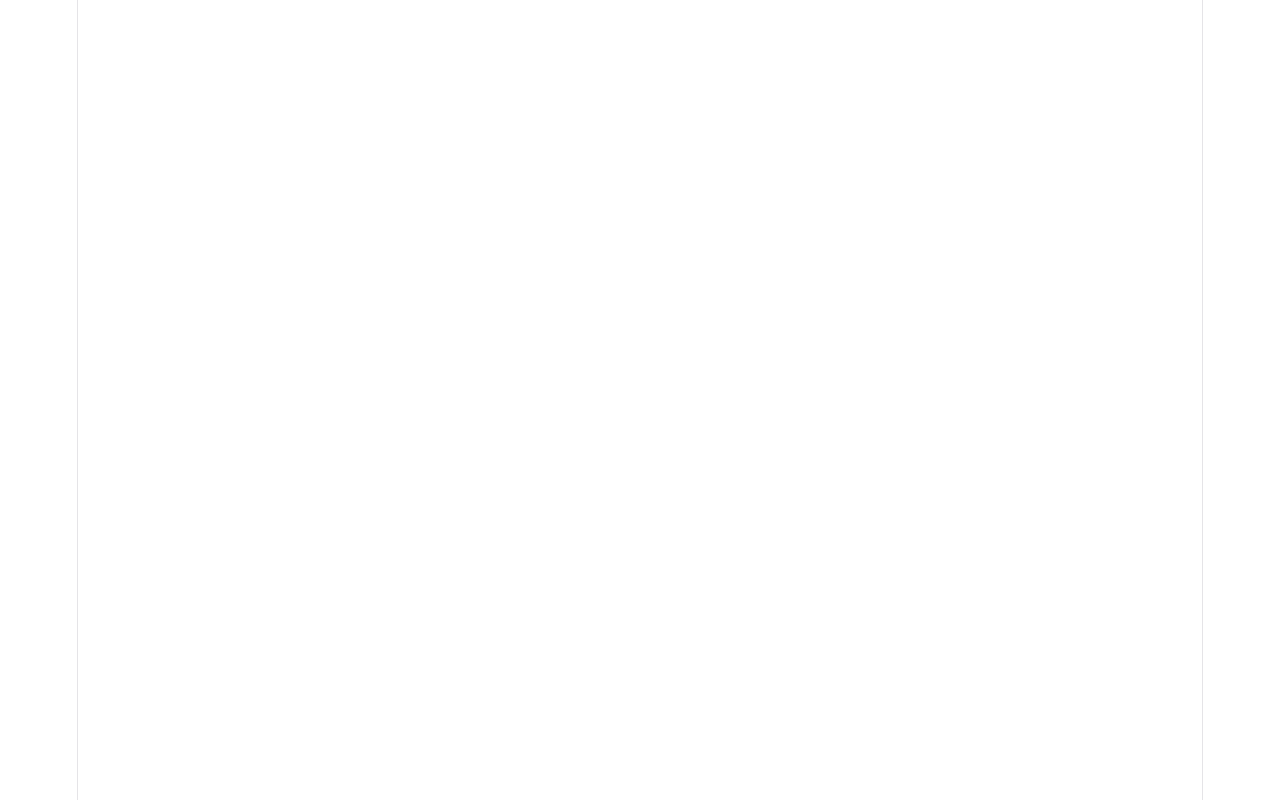
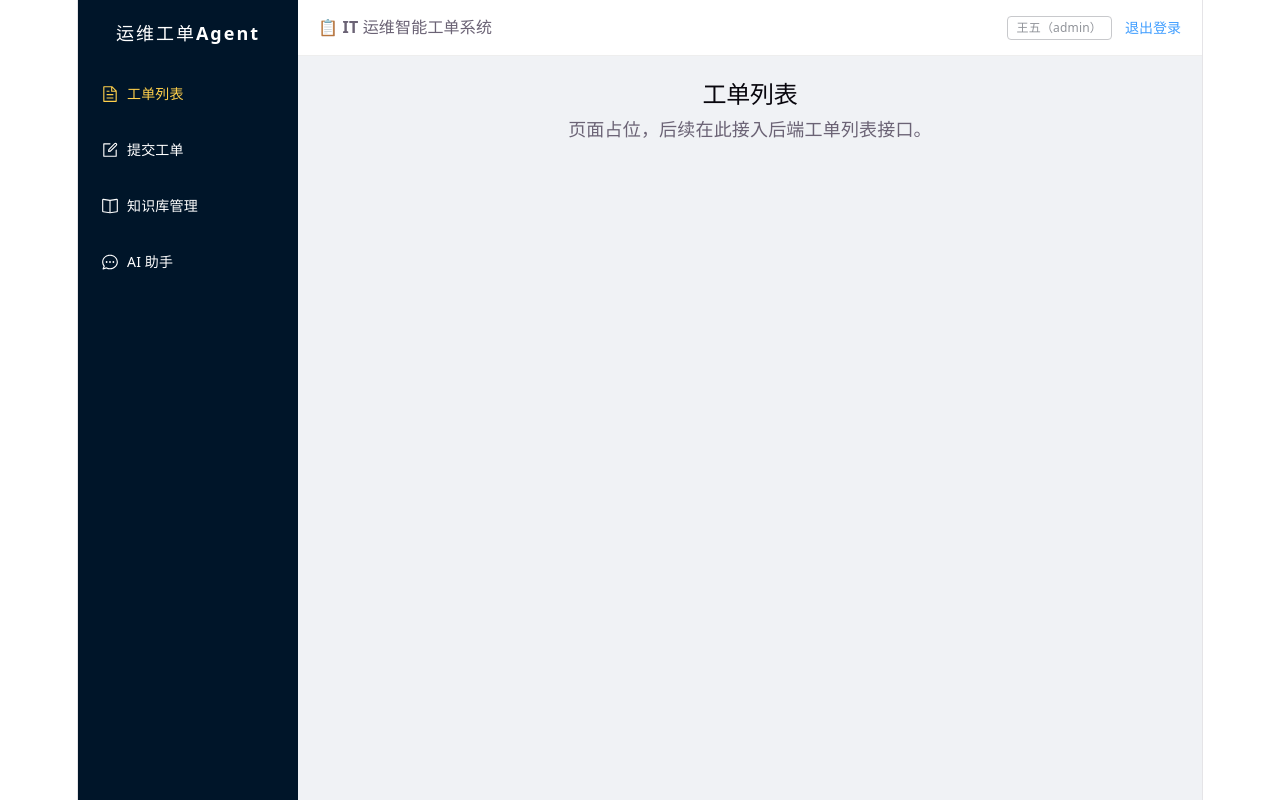
Before and after one commit to longzihan28-ai/-, a Vue app in the folder agent-front/: page /ticket/list in a window 1280 px wide. Before the commit this address had no page. Built offline with nearby package versions, Linux system fonts and the light colour scheme.

Commit message:
layout布局

```diff
--- a/agent-front/package.json
+++ b/agent-front/package.json
@@ -9,6 +9,8 @@
     "preview": "vite preview"
   },
   "dependencies": {
+    "@element-plus/icons-vue": "^2.3.1",
+    "element-plus": "^2.8.1",
     "vue": "^3.5.44",
     "vue-router": "^4.4.3"
   },
--- a/agent-front/src/layout/MainLayout.vue
+++ b/agent-front/src/layout/MainLayout.vue
@@ -1,3 +1,107 @@
+<!--
+  主布局组件 —— 左侧菜单 + 顶部 Header + 中间内容区
+  技术栈：Vue 3 script setup + Element Plus（已全局注册）+ Vue Router
+-->
 <template>
-    <h1>layout</h1>
+  <!-- 外层横向容器 -->
+  <el-container style="height: 100vh; flex-direction: row;">
+
+    <!-- ========== 侧边栏 ========== -->
+    <el-aside width="220px" style="background-color: #001529; color: #fff;">
+
+      <!-- 顶部 Logo 区 -->
+      <div
+        style="padding: 20px; text-align: center; font-size: 18px; font-weight: 600; letter-spacing: 2px;"
+      >
+        运维工单Agent
+      </div>
+
+      <!-- 深色菜单 -->
+      <el-menu
+        background-color="#001529"
+        text-color="#fff"
+        active-text-color="#ffd04b"
+        router
+        :default-active="route.path"
+        style="border-right: none;"
+      >
+        <!-- 工单列表 -->
+        <el-menu-item index="/ticket/list">
+          <el-icon><Document /></el-icon>
+          <span>工单列表</span>
+        </el-menu-item>
+
+        <!-- 提交工单 -->
+        <el-menu-item index="/ticket/submit">
+          <el-icon><Edit /></el-icon>
+          <span>提交工单</span>
+        </el-menu-item>
+
+        <!-- 知识库管理（仅管理员可见） -->
+        <el-menu-item v-if="isAdmin" index="/knowledge">
+          <el-icon><Reading /></el-icon>
+          <span>知识库管理</span>
+        </el-menu-item>
+
+        <!-- AI 助手 -->
+        <el-menu-item index="/chat">
+          <el-icon><ChatDotRound /></el-icon>
+          <span>AI 助手</span>
+        </el-menu-item>
+      </el-menu>
+    </el-aside>
+
+    <!-- ========== 内层纵向容器 ========== -->
+    <el-container style="flex-direction: column;">
+
+      <!-- Header：顶部栏 -->
+      <el-header
+        style="background-color: #fff; border-bottom: 1px solid #eee; display: flex; justify-content: space-between; align-items: center; height: 56px;"
+      >
+        <!-- 左侧系统标题 -->
+        <div style="font-weight: 600; font-size: 16px;">📋 IT 运维智能工单系统</div>
+
+        <!-- 右侧：用户信息 + 退出 -->
+        <div style="display: flex; align-items: center;">
+          <el-tag type="info" effect="plain">{{ user.realName }}（{{ user.role }}）</el-tag>
+          <el-button type="text" style="margin-left: 12px;" @click="onLogout">退出登录</el-button>
+        </div>
+      </el-header>
+
+      <!-- Main：主内容区 -->
+      <el-main style="background-color: #f0f2f5; padding: 0;">
+        <router-view />
+      </el-main>
+    </el-container>
+  </el-container>
 </template>
+
+<script setup lang="ts">
+import { useRoute, useRouter } from 'vue-router'
+import { ElMessageBox } from 'element-plus'
+
+// 当前路由，用于 default-active 绑定高亮菜单项
+const route = useRoute()
+
+// 路由实例，用于菜单跳转与退出登录后跳转
+const router = useRouter()
+
+// 用户信息 —— 写死，禁止接口调用与 localStorage
+const user = { realName: '王五', role: 'admin' }
+
+// 是否管理员 —— 普通变量即可，不需要 computed
+const isAdmin = user.role === 'admin'
+
+// 退出登录 —— 弹二次确认框，确认后跳转登录页
+const onLogout = () => {
+  ElMessageBox.confirm('确定退出登录？', '提示', {
+    confirmButtonText: '确定',
+    cancelButtonText: '取消',
+    type: 'warning'
+  })
+    .then(() => {
+      router.push('/login')
+    })
+    .catch(() => {})
+}
+</script>
--- a/agent-front/src/main.ts
+++ b/agent-front/src/main.ts
@@ -2,9 +2,17 @@ import { createApp } from 'vue'
 import './style.css'
 import App from './App.vue'
 import router from './router'
+import ElementPlus from 'element-plus'
+import 'element-plus/dist/index.css'
+import * as ElementPlusIconsVue from "@element-plus/icons-vue"
 
 const app =createApp(App)
 
+for (const [key,component] of Object.entries(ElementPlusIconsVue)) {
+    app.component(key,component)
+}
+
 app.use(router)
+app.use(ElementPlus)
 
 app.mount('#app')
--- a/agent-front/src/router/index.ts
+++ b/agent-front/src/router/index.ts
@@ -1,11 +1,30 @@
-import { createRouter,createWebHistory } from 'vue-router'
+import { createRouter, createWebHistory } from 'vue-router'
 import MainLayout from '../layout/MainLayout.vue'
 import Login from '../views/Login.vue'
 
 const routes = [
   {
     path: '/',
-        component: MainLayout
+    component: MainLayout,
+    redirect: '/ticket/list',
+    children: [
+      {
+        path: 'ticket/list',
+        component: () => import('../views/TicketList.vue')
+      },
+      {
+        path: 'ticket/submit',
+        component: () => import('../views/TicketSubmit.vue')
+      },
+      {
+        path: 'knowledge',
+        component: () => import('../views/Knowledge.vue')
+      },
+      {
+        path: 'chat',
+        component: () => import('../views/Chat.vue')
+      }
+    ]
   },
   {
     path: '/login',
--- /dev/null
+++ b/agent-front/src/views/Chat.vue
@@ -0,0 +1,10 @@
+<template>
+  <div style="padding: 24px;">
+    <h2>AI 助手</h2>
+    <p>页面占位，后续接入 Python 智能体对话。</p>
+  </div>
+</template>
+
+<script setup lang="ts">
+// AI 助手页 —— 占位组件
+</script>
--- /dev/null
+++ b/agent-front/src/views/Knowledge.vue
@@ -0,0 +1,10 @@
+<template>
+  <div style="padding: 24px;">
+    <h2>知识库管理</h2>
+    <p>页面占位，仅管理员可见。</p>
+  </div>
+</template>
+
+<script setup lang="ts">
+// 知识库管理页 —— 占位组件
+</script>
--- /dev/null
+++ b/agent-front/src/views/TicketList.vue
@@ -0,0 +1,10 @@
+<template>
+  <div style="padding: 24px;">
+    <h2>工单列表</h2>
+    <p>页面占位，后续在此接入后端工单列表接口。</p>
+  </div>
+</template>
+
+<script setup lang="ts">
+// 工单列表页 —— 占位组件
+</script>
--- /dev/null
+++ b/agent-front/src/views/TicketSubmit.vue
@@ -0,0 +1,10 @@
+<template>
+  <div style="padding: 24px;">
+    <h2>提交工单</h2>
+    <p>页面占位，后续在此接入工单提交表单。</p>
+  </div>
+</template>
+
+<script setup lang="ts">
+// 提交工单页 —— 占位组件
+</script>
```
Also changed, not shown: 1 other file (tests, documents, lock files or other folders). Lines whose indentation alone changed are shown as unchanged.
